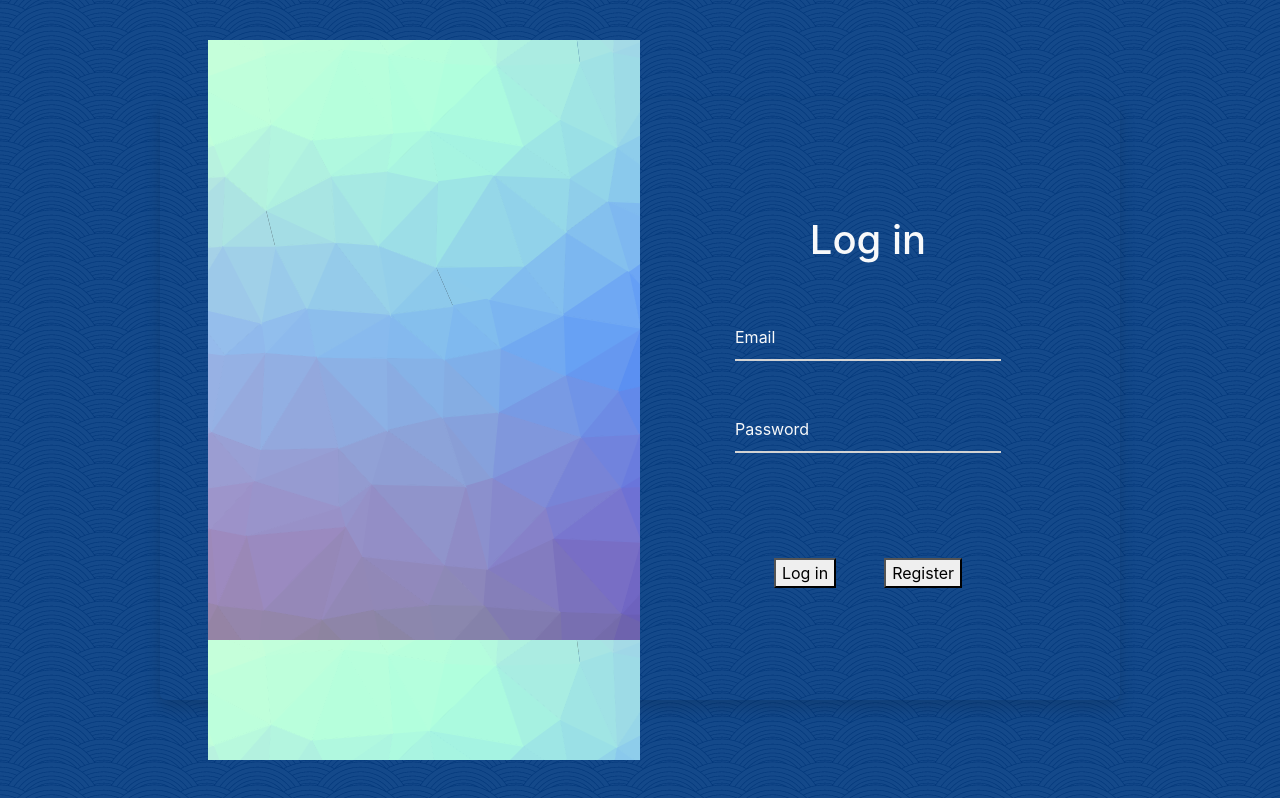
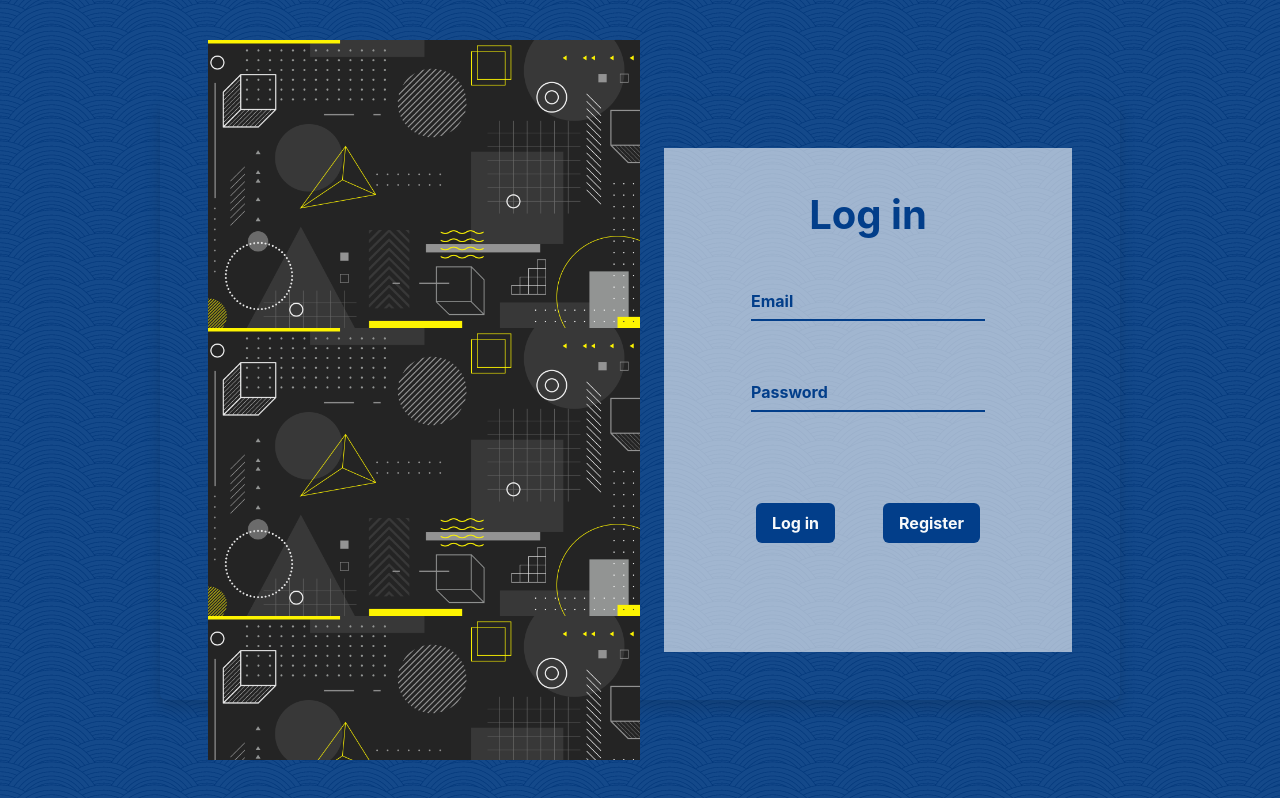
Before and after one commit to Lucas-Esteban-Rodriguez/Login-Register, a React (Create React App) app: page / in a window 1280 px wide. Built offline with nearby package versions, Linux system fonts and the light colour scheme.

Commit message:
Warnings Added

```diff
--- a/src/App.css
+++ b/src/App.css
@@ -15,7 +15,8 @@ body {
 }
 
 .container-card-wall {
-    background-image: url(../public/cool-background.png);
+    background-image: url(../public/3563935.jpg);
+    background-size: contain;
     position: absolute;
     width: 45%;
     height: 120%;
@@ -23,6 +24,7 @@ body {
     left: 0%;
     z-index: 1;
     transition: 0.5s;
+    z-index: 999;
 }
 
 .input-form {
@@ -30,7 +32,6 @@ body {
     border: none;
     outline: none;
     width: 100%;
-    border-bottom: lightgray 2px solid;
 }
 
 .label-form {
@@ -48,3 +49,13 @@ body {
 .input-form:valid ~ .label-form {
     top: -20px;
 }
+.input-form:focus ~ .label-form {
+    top: -20px;
+}
+
+.text-blue {
+    color: #023e8a;
+}
+.bg-blue {
+    background-color: #023e8a;
+}
--- a/src/components/Index/Index.js
+++ b/src/components/Index/Index.js
@@ -7,10 +7,9 @@ const Index = () => {
     return (
         <div className="w-75 h-75 p-5 container-card rounded shadow d-flex gap-5">
 
-          <div className='container-card-wall ms-5'></div>
+          <div className='container-card-wall ms-5 p-3'></div>
 
-          <Register />
-
+          <Register/>
           <Login/>
 
        </div>
--- /dev/null
+++ b/src/components/Login/Login.css
@@ -0,0 +1,16 @@
+.container-login {
+    z-index: 1;
+}
+.container-login:after {
+    top: 0;
+    content: ' ';
+    width: 100%;
+    height: 100%;
+    background-color: white;
+    position: absolute;
+    opacity: 60%;
+    z-index: -1;
+}
+.input-login {
+    border-bottom: 2px solid #023e8a;
+}
--- a/src/components/Login/Login.js
+++ b/src/components/Login/Login.js
@@ -1,5 +1,6 @@
 import { UserContext } from "../context/userContext"
-import { useState , useContext } from "react"
+import './Login.css';
+import { useState , useContext, useEffect } from "react"
 import { useNavigate } from "react-router-dom"
 import { getFirestore , collection , getDocs} from "firebase/firestore"
 
@@ -9,7 +10,7 @@ const Login = () =>{
     const [ password , setPassword ] = useState()
     const navigate = useNavigate()
     const { handleUserData } = useContext(UserContext)
-
+    const [ warning , setWarning ] = useState()
 
     const validateUser = async() =>{
 
@@ -17,48 +18,56 @@ const Login = () =>{
             const db = getFirestore()
             const usersRef = collection(db,'Usuarios')
             const docsRef = await getDocs(usersRef)
+
             docsRef.forEach(doc => {
-
                 if (doc.id === email && doc.data().password === password) {
                     const data = [doc.data()]
                     handleUserData(...data)
                     navigate('/home')
                 }
-            });
+            })
+            if (email && password) {
+                setWarning('Email or password is wrong')
+            } else {
+                setWarning('Missing data')
+            }
         }
 
-        catch {
-            console.log('error')
+        catch(e) {
+            console.log(e)
         }
 
     }
 
     function turnRegister() {
         const wall = document.querySelector( ".container-card-wall" )
-        wall.style.left = '50%'
-      }
+        wall.style.left = '47%'
+        setEmail('')
+        setPassword('')
+        setWarning('')
+    }
 
     return (
 
-        <div className='w-50 h-100 p-3 d-flex justify-content-evenly align-items-center flex-column'>
+        <div className='w-50 h-100 p-3 d-flex justify-content-evenly align-items-center flex-column position-relative container-login'>
 
-        <p className='text-light h1 p-1'>Log in</p>
+            <p className='text-blue h1 p-1 fw-bold'>Log in</p>
 
-            <div className='w-75 position-relative p-2'>
-                <input className='position-relative text-light px-2 input-form' autoComplete='off' required type='email' name='Email' onChange={(e) => setEmail(e.target.value)} value={email} placeholder='Email'></input>
-                <label className='position-absolute text-light label-form' htmlFor= 'Email' > Email </label>
+            <div className='w-75 position-relative my-3 py-1 px-4'>
+                <input className='position-relative text-blue px-2 input-form input-login a' autoComplete='off' required type='text' name='Email' onChange={(e) => setEmail(e.target.value)} value={email} placeholder='Email'></input>
+                <label className='position-absolute text-blue label-form fw-bold' htmlFor= 'Email' > Email </label>
             </div>
 
-            <div className='w-75 position-relative p-2'>
-                <input className='position-relative text-light px-2 input-form' autoComplete='off' required type='password' name='Password' onChange={(e) => setPassword(e.target.value)} value={password} placeholder='Password'></input>
-                <label className='position-absolute text-light label-form' htmlFor= 'Password' > Password </label>
+            <div className='w-75 position-relative my-3 py-1 px-4'>
+                <input className='position-relative text-blue px-2 input-form input-login' autoComplete='off' required type='password' name='Password' onChange={(e) => setPassword(e.target.value)} value={password} placeholder='Password'></input>
+                <label className='position-absolute text-blue label-form fw-bold' htmlFor= 'Password' > Password </label>
             </div>
 
         <div className='d-flex gap-5 pt-5'>
-            <button onClick={validateUser}>Log in</button>
-            <button onClick={turnRegister}>Register</button>
+            <button className="bg-blue outline-0 border-0 text-light fw-bold py-2 px-3 rounded" onClick={validateUser}>Log in</button>
+            <button className="bg-blue outline-0 border-0 text-light fw-bold py-2 px-3 rounded" onClick={turnRegister}>Register</button>
         </div>
-
+        <p className="p-3 text-danger" >{warning}</p>
       </div>
 
     )
--- a/src/components/Register/Register.css
+++ b/src/components/Register/Register.css
@@ -1,19 +1,15 @@
-input {
-    background-color: transparent;
-    border: none;
-    outline: none;
+.container-register {
+    z-index: 1;
+}
+.container-register::after {
+    content: ' ';
     width: 100%;
-    border-bottom: lightgray 2px solid;
+    height: 100%;
+    position: absolute;
+    background-color:black;
+    z-index: -1;
+    opacity: 55%;
 }
-
-label {
-    pointer-events: none;
-    display: block;
-    top: 0;
-    width: 100%;
-    transition: 0.3s;
+.input-register {
+    border-bottom: 2px solid white;
 }
-
-input:focus ~ label{
-    top: -20px;
-}
--- a/src/components/Register/Register.js
+++ b/src/components/Register/Register.js
@@ -9,6 +9,7 @@ const Register = () => {
     const [ newEmail , setNewEmail ] = useState()
     const [ newPassword , setNewPassword ] = useState()
     const [ userExisting , setUserExisting ] = useState(false)
+    const [ warning , setWarning ] = useState()
 
     const createUser = async() => {
         try {
@@ -29,48 +30,58 @@ const Register = () => {
 
             if (userExisting === false) {
                 await setDoc(doc(db, "Usuarios", newEmail), user);
-            }
+            } else (
+                setWarning('An account already exists with this email')
+            )
         }
-        catch(error) {
-            console.log(error)
+        catch {
+            setWarning('Missing data')
         }
     }
 
     function turnLogin() {
         const wall = document.querySelector( ".container-card-wall" )
         wall.style.left = '0%'
+        setNewLastName('')
+        setNewFirstName('')
+        setNewEmail('')
+        setNewPassword('')
+        setWarning('')
       }
 
     return(
 
-    <div className='bg-dark w-50 h-100 p-3 d-flex justify-content-evenly align-items-center flex-column'>
+    <div className='w-50 h-100 p-3 d-flex justify-content-evenly align-items-center flex-column position-relative container-register'>
     <p className='h1 text-light p-1'>Register</p>
 
         <div className='d-flex gap-5'>
-            <div className='w-75 position-relative p-2'>
-                <input className='position-relative text-light px-2 input-form' autoComplete='off' required type='text' name='firstName' onChange={(e) => setNewFirstName(e.target.value)} value={newFirstName} placeholder='First Name'></input>
+            <div className='w-75 position-relative my-3 py-1 px-4'>
+                <input className='position-relative text-light px-2 input-form input-register' autoComplete='off' required type='text' name='firstName' onChange={(e) => setNewFirstName(e.target.value)} value={newFirstName} placeholder='First Name'></input>
                 <label className='position-absolute text-light label-form' htmlFor= 'firstName' > First Name </label>
             </div>
-            <div className='w-75 position-relative p-2'>
-                <input className='position-relative text-light px-2 input-form' autoComplete='off' required type='text' name='lastName' onChange={(e) => setNewLastName(e.target.value)} value={newLastName} ></input>
+            <div className='w-75 position-relative my-3 py-1 px-4'>
+                <input className='position-relative text-light px-2 input-form input-register' autoComplete='off' required type='text' name='lastName' onChange={(e) => setNewLastName(e.target.value)} value={newLastName} ></input>
                 <label className='position-absolute text-light label-form' htmlFor= 'lastName' > Last Name </label>
             </div>
         </div>
 
-        <div className='w-75 position-relative p-2'>
-            <input className='position-relative text-light px-2 input-form' autoComplete='off' required type='email' name='email' onChange={(e) => setNewEmail(e.target.value)} value={newEmail} ></input>
+        <div className='w-75 position-relative my-3 py-1 px-4'>
+            <input className='position-relative text-light px-2 input-form input-register' autoComplete='off' required type='text' name='email' onChange={(e) => setNewEmail(e.target.value)} value={newEmail} ></input>
             <label className='position-absolute text-light label-form' htmlFor= 'email' > Email </label>
         </div>
 
-        <div className='w-75 position-relative p-2'>
-            <input className='position-relative text-light px-2 input-form' autoComplete='off' required type='text' name='password' onChange={(e) => setNewPassword(e.target.value)} value={newPassword} ></input>
+        <div className='w-75 position-relative my-3 py-1 px-4'>
+            <input className='position-relative text-light px-2 input-form input-register' autoComplete='off' required type='password' name='password' onChange={(e) => setNewPassword(e.target.value)} value={newPassword} ></input>
             <label className='position-absolute text-light label-form' htmlFor= 'password' > Password </label>
         </div>
 
       <div className='d-flex gap-5 pt-3'>
-        <button onClick={createUser} >Register</button>
-        <button onClick={turnLogin}>Log in</button>
+        <button className='outline-0 border-0 rounded text-dark bg-light fw-bold py-2 px-3' onClick={createUser} >Register</button>
+        <button className='outline-0 border-0 rounded text-dark bg-light fw-bold py-2 px-3' onClick={turnLogin}>Log in</button>
       </div>
+
+        <p className='p-2 text-danger'> {warning} </p>
+
   </div>
 
     )
```
Also changed, not shown: public/3563935.jpg (added).
